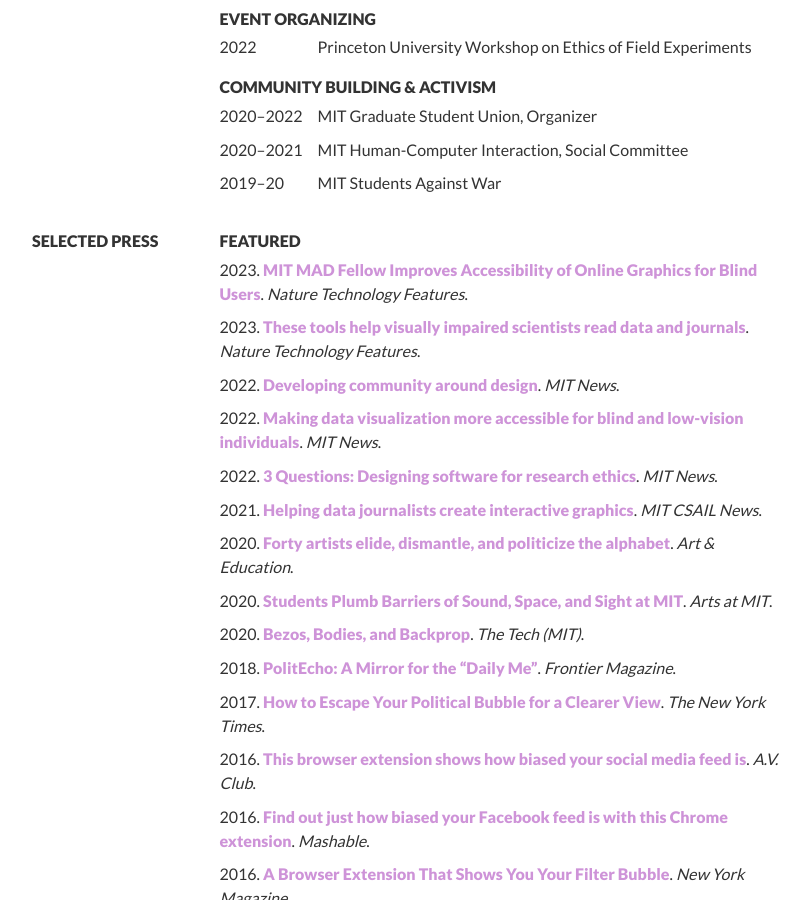
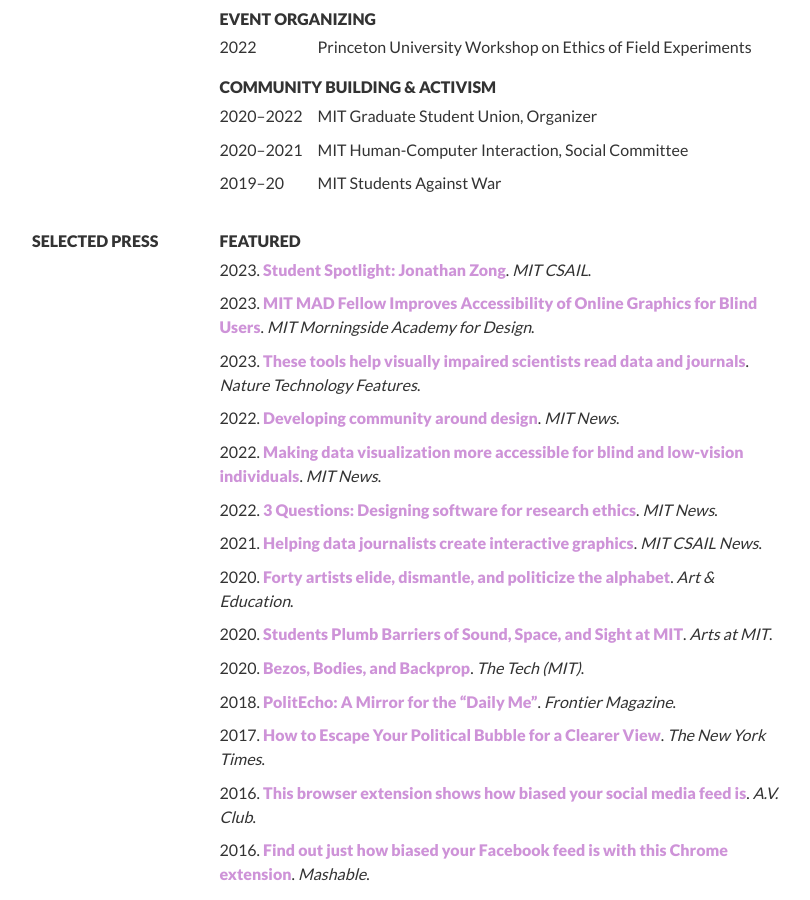
Before and after one commit to jonathanzong/jonathanzong.com, a Jekyll site: the page built from cv.html, in a window 1280 px wide and 900 px high, scrolled down 6559 px. Shown: the whole window, without its empty margins (233-1043 px from the left). Built offline with Jekyll 4.4.1, drawn with Linux system fonts in a browser that asks for light colours; nearby versions of some CDN libraries.

Commit message:
add csail spotlight

```diff
--- a/_data/cv/press.json
+++ b/_data/cv/press.json
@@ -34,9 +34,15 @@
   "featured": [
     {
       "year": "2023",
+      "url": "https://cap.csail.mit.edu/engage/spotlights/jonathan-zong",
+      "title": "Student Spotlight: Jonathan Zong",
+      "venue": "MIT CSAIL"
+    },
+    {
+      "year": "2023",
       "url": "https://design.mit.edu/news/mit-mad-fellow-improves-accessibility-of-online-graphics-for-blind-users",
       "title": "MIT MAD Fellow Improves Accessibility of Online Graphics for Blind Users",
-      "venue": "Nature Technology Features"
+      "venue": "MIT Morningside Academy for Design"
     },
     {
       "year": "2023",
```
